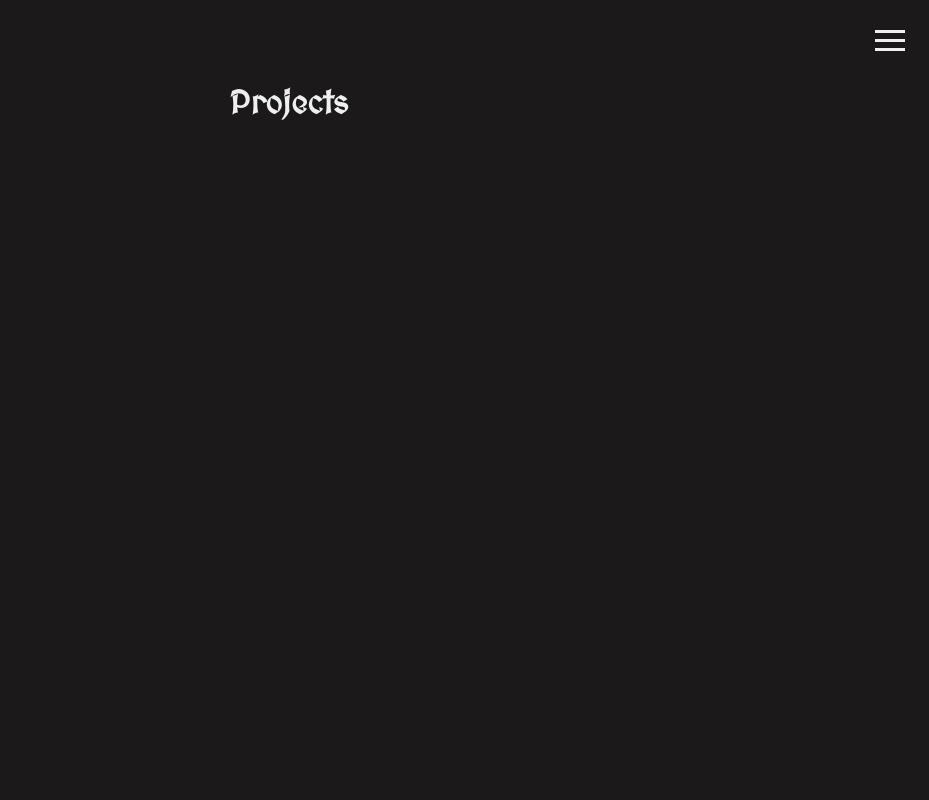
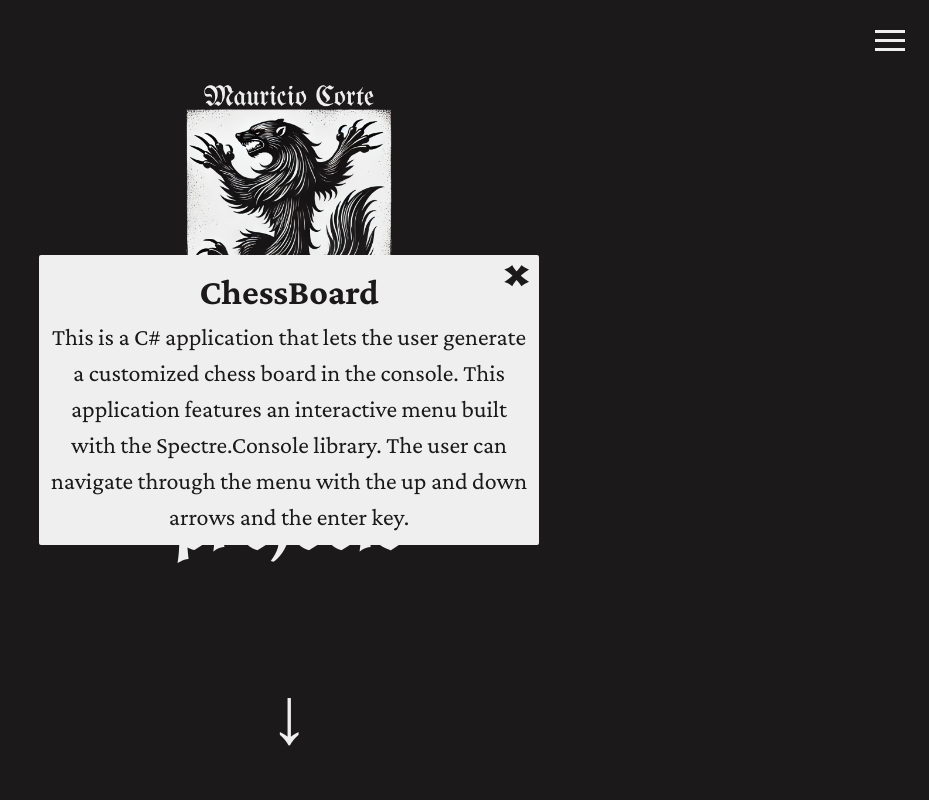
Before and after one commit to Marremelad/CvPortalReact, a React (Vite) app: page /projects in a window 1280 px wide. Shown: the top 800 px of the page, without its empty margins (351-1280 px from the left). Built offline with nearby package versions, Linux system fonts and the light colour scheme; a web font is replaced by a local one.

Commit message:
Moved projects hmtl to component file

```diff
--- a/src/pages/projects/Projects.jsx
+++ b/src/pages/projects/Projects.jsx
@@ -3,7 +3,125 @@ import Header from "../../components/header/Header.jsx"
 export default function Projects() {
     return (
         <>
-            <h1>Projects</h1>
+            <figure>
+                <img class="coat-of-arms" src="../images/MauricioCoatOfArmsTextTop.png" alt=""/>
+            </figure>
+
+            <div class="title-container">
+                <h1 class="title-text">My<br/>projects</h1>
+            </div>
+
+            <div class="down-arrow">
+                <p>&#8595;</p>
+            </div>
+
+            <section class="projects-container">
+                <article id="project-one" class="project">
+
+                    <figure class="project-image-container">
+                        <img class="project-image" src="../images/SalamanderBankDemoGif.gif" alt="Salamander Bank gif"/>
+                    </figure>
+
+                    <div class="project-info-container">
+                        <h2 class="project-name">Salamander Bank</h2>
+                        <p class="project-description">Bank app simulation in the console</p>
+
+                        <section class="project-button-container">
+                            <article>
+                                <a class="learn-more-button" href="#learn-more-popup-one">learn more</a>
+                            </article>
+
+                            <article>
+                                <a href="https://github.com/Marremelad/SalamanderBank">
+                                    <i class="fa-brands fa-github projects-github-icon"></i>
+                                </a>
+                            </article>
+
+                            <article id="learn-more-popup-one" class="popup">
+                                <a href="#project-one" class="close">&times;</a>
+                                <h2>Salamander Bank</h2>
+                                <p>
+                                    Salamander Bank is a C# console application that simulates the functionality of a
+                                    bank app. The application features E-mail and SMS integration through the mail-kit
+                                    library and the 46Elks telecommunication API.
+                                </p>
+                            </article>
+                            <a href="#project-one" class="close-popup"></a>
+                        </section>
+                    </div>
+                </article>
+
+                <article id="project-two" class="project">
+
+                    <figure class="project-image-container">
+                        <img class="project-image" src="../images/BirdDodgerScreenRecording.gif" alt="Test image"/>
+                    </figure>
+
+                    <div class="project-info-container">
+                        <h2 class="project-name">Bird Dodger</h2>
+                        <p class="project-description">2D survival game</p>
+
+                        <section class="project-button-container">
+                            <article>
+                                <a class="learn-more-button" href="#learn-more-popup-two">learn more</a>
+                            </article>
+
+                            <article>
+                                <a href="https://github.com/Marremelad/bird_dodger">
+                                    <i class="fa-brands fa-github projects-github-icon"></i>
+                                </a>
+                            </article>
+
+                            <article id="learn-more-popup-two" class="popup">
+                                <a href="#project-two" class="close">&times;</a>
+                                <h2>Bird Dodger</h2>
+                                <p>
+                                    Bird dodger is a simple, 2D survival, enemy dodger, made with Python's PyGame
+                                    library. The game gets progressively harder the longer you play.
+                                </p>
+                            </article>
+                            <a href="#project-two" class="close-popup"></a>
+                        </section>
+                    </div>
+                </article>
+
+                <article id="project-three" class="project">
+
+                    <figure class="project-image-container">
+                        <img class="project-image" src="../images/ChessBoardScreenRecording.gif" alt="Test image"/>
+                    </figure>
+
+                    <div class="project-info-container">
+                        <h2 class="project-name">ChessBoard</h2>
+                        <p class="project-description">Console chess board generator</p>
+
+                        <section class="project-button-container">
+                            <article>
+                                <a class="learn-more-button" href="#learn-more-popup-three">learn more</a>
+                            </article>
+
+                            <article>
+                                <a href="https://github.com/Marremelad/ChessBoard">
+                                    <i class="fa-brands fa-github projects-github-icon"></i>
+                                </a>
+                            </article>
+
+                            <article id="learn-more-popup-three" class="popup">
+                                <a href="#project-three" class="close">&times;</a>
+                                <h2>ChessBoard</h2>
+                                <p>
+                                    This is a C# application that lets the user generate a customized chess board in the
+                                    console. This application features an interactive menu built with the
+                                    Spectre.Console library. The user can navigate through the menu with the up and down
+                                    arrows and the enter key.
+                                </p>
+                            </article>
+                            <a href="#project-three" class="close-popup"></a>
+                        </section>
+                    </div>
+                </article>
+            </section>
+
         </>
     )
 }
```
